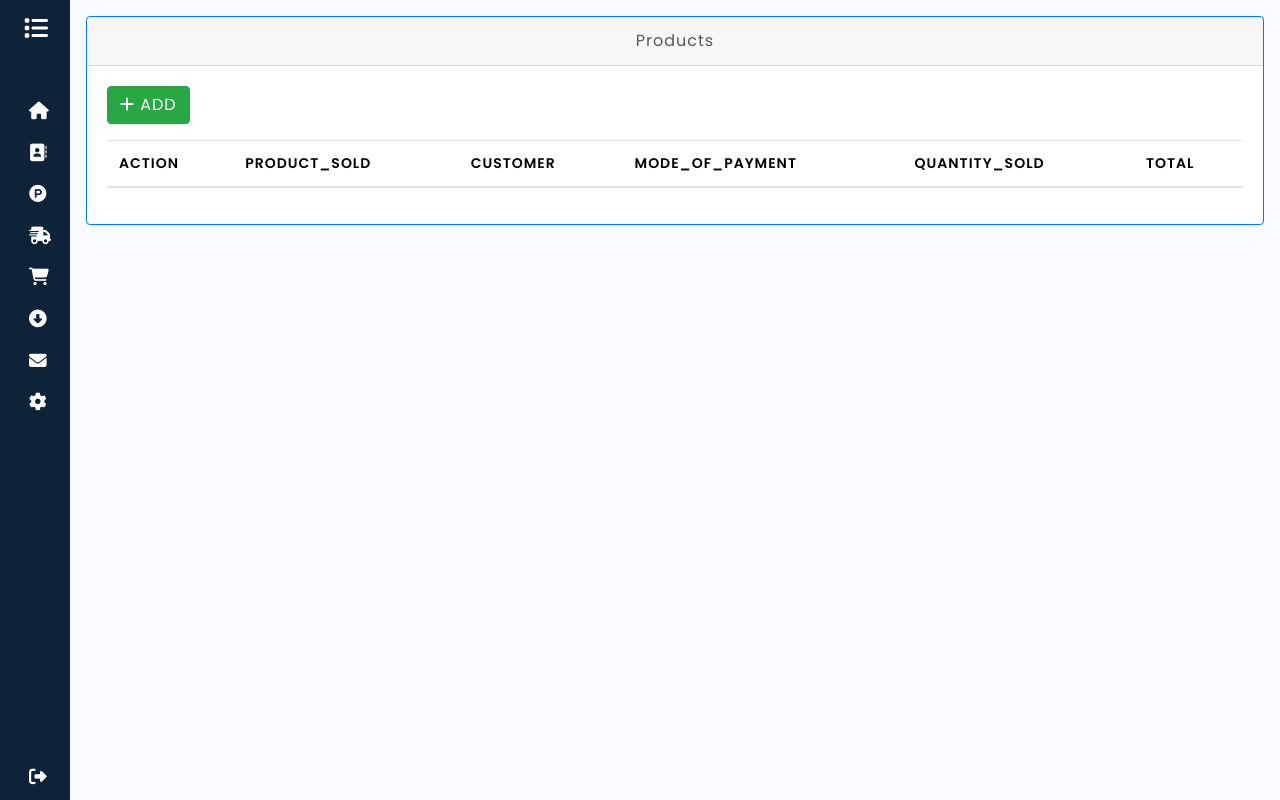
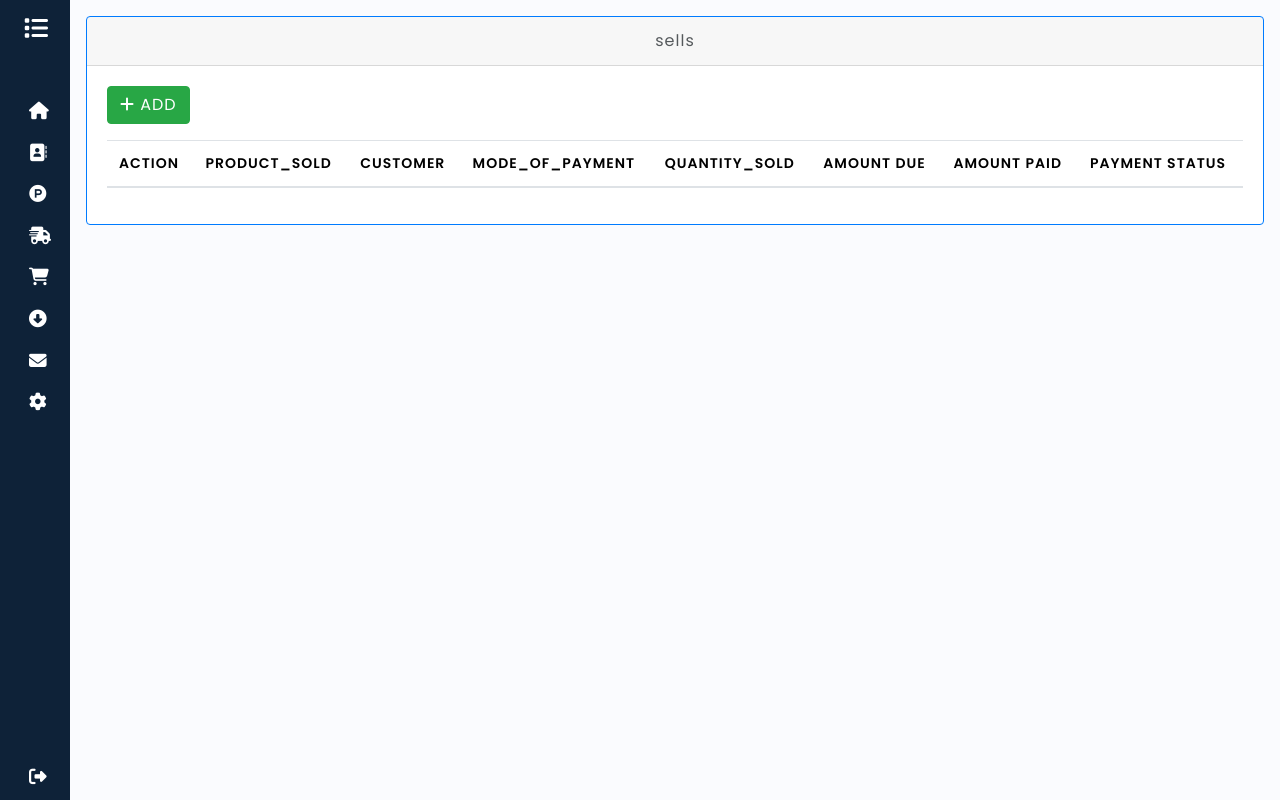
Before and after one commit to TalibY22/ERP_SOFTWARE, a Django app: page /sells/ in a window 1280 px wide. Run offline with Django 5.2, Linux system fonts and the light colour scheme; a user stored in the database is signed in; data comes from the database, SQL or seed files in the repository; both versions use the stored data as it was after the commit; lists and menus that the app fills with data are empty; some libraries are stand-ins or nearby versions.

Commit message:
Transactions added

```diff
--- a/step/admin.py
+++ b/step/admin.py
@@ -1,5 +1,5 @@
 from django.contrib import admin
-from.models import Business,Supplier,Customer,Products,Purchase,Status,sells,mode_of_payment,Expense_category,expenses,notifications,Payment_status
+from.models import Business,Supplier,Customer,Products,Purchase,Status,sells,mode_of_payment,Expense_category,expenses,notifications,payment_status
 
 admin.site.register(Business)
 admin.site.register(Supplier)
@@ -12,4 +12,4 @@ admin.site.register(mode_of_payment)
 admin.site.register(Expense_category)
 admin.site.register(expenses)
 admin.site.register(notifications)
-admin.site.register(Payment_status)
+admin.site.register(payment_status)
--- a/step/templates/step/sales.html
+++ b/step/templates/step/sales.html
@@ -2,7 +2,7 @@
 {%block body%}
 
 <div class="card border-primary mb-3">
-    <div class="card-header text-center">Products</div>
+    <div class="card-header text-center">sells</div>
     <div class="card-body">
 
       <a href="{%url 'add_sales'%}" class="btn btn-success mb-3">
@@ -20,7 +20,9 @@
             <th scope="col">customer</th>
             <th scope="col">mode_of_payment</th>
             <th scope="col">quantity_sold</th>
-            <th scope="col">Total</th>
+            <th scope="col">Amount due</th>
+            <th scope="col">Amount paid</th>
+            <th scope="col">Payment status</th>
           </tr>
         </thead>
         <tbody>
@@ -28,7 +30,9 @@
           <tr class="table-primary">
             <td>
               <a href="#"><button type="button" class="btn btn-dark me-1 btn-sm">Edit <i class="fa-solid fa-pen-to-square"></i></button></a>
-
+              <a href="{% url 'transaction' sale.id %}" class="btn btn-success mb-3">
+                <i class="fa-solid fa-money-bill"></i>
+            </a>
 
               <button type="button" class="btn btn-danger" data-bs-toggle="modal" data-bs-target="#delete{{sale.id}}">
                 <i class="fa-solid fa-trash-can fa-lg"></i>
@@ -41,6 +45,8 @@
             <td>{{ sale.mode_of_payment }}</td>
             <td>{{ sale.quantity_sold }}</td>
             <td>{{ sale.Amount_due }}</td>
+            <td>{{ sale.Amount_paid }}</td>
+            <td>{{ sale.Payment_status }}</td>
           </tr>
             </td>
           </tr>
--- a/step/urls.py
+++ b/step/urls.py
@@ -33,7 +33,7 @@ urlpatterns = [
   path("delete/<int:model>/<int:id>/",views.delete_customer,name="delete_customer"),
   path("search/",views.search,name="search"),
   path("pos/",views.pos,name="pos"),
-  path("transaction/",views.transaction,name='transaction'),
+  path("transaction/<int:id>",views.transaction,name='transaction'),
 
 
   path("stk/",views.initiate_stk_push,name="stk_push"),
--- a/step/views.py
+++ b/step/views.py
@@ -1,5 +1,5 @@
 from django.shortcuts import render,get_object_or_404
-from.models import Supplier,Business,Customer,Products,Purchase,sells,expenses,notifications
+from.models import Supplier,Business,Customer,Products,Purchase,sells,expenses,notifications,Transactions,mode_of_payment
 from .forms import SupplierForm,Businessform,CustomerForm,testform,ProductForm,PurchaseForm,SellForm,ExpenseForm
 from django.contrib.auth.decorators import login_required
 from django.http import HttpResponseRedirect
@@ -157,7 +157,7 @@ def add_sales(request):
             new_sales = form.save(commit=False)
             new_sales.user =request.user
 
-            product_sold = new_sales.product_sold
+            product_sold = new_sales.Product_sold
             quantity_sold = new_sales.quantity_sold
 
             products = Products.objects.get(pk=product_sold.pk)
@@ -166,8 +166,9 @@ def add_sales(request):
 
             products.save()
             new_sales.save()
+            sell_id = new_sales.id
 
-            return render(request,'step/add_sales.html',{"form":SellForm(),"success":True})
+            return HttpResponseRedirect(reverse('transaction', args=[sell_id]))
     else:
          return render(request,'step/add_product.html',{"form":SellForm()})
 
@@ -336,9 +337,33 @@ def search(request):
 
 
 #pass the id in future things
-def transaction(request):
+def transaction(request,id):
+    sale = sells.objects.get(id=id)
+    mode_of_payment_instance = get_object_or_404(mode_of_payment, id=1)
 
-    return render(request, 'step/add_transaction.html')
+    if request.method=='POST':
+        Amount = int(request.POST.get('amount'))
+
+
+        transaction = Transactions(
+            sellid=sale,
+            mode_of_payment=mode_of_payment_instance,
+            Amount_paid=Amount
+        )
+        transaction.save()
+
+        return HttpResponseRedirect(reverse('sales'))
+
+    else:
+         return render(request, 'step/add_transaction.html')
+
+
+
+
+
+
+
+
 
 
 
```
Also changed, not shown: step/models.py (+18 -2 lines), step/templates/step/add_transaction.html (+35 -1 lines), db.sqlite3, step/migrations/0023_sells_amount_paid.py (added).
